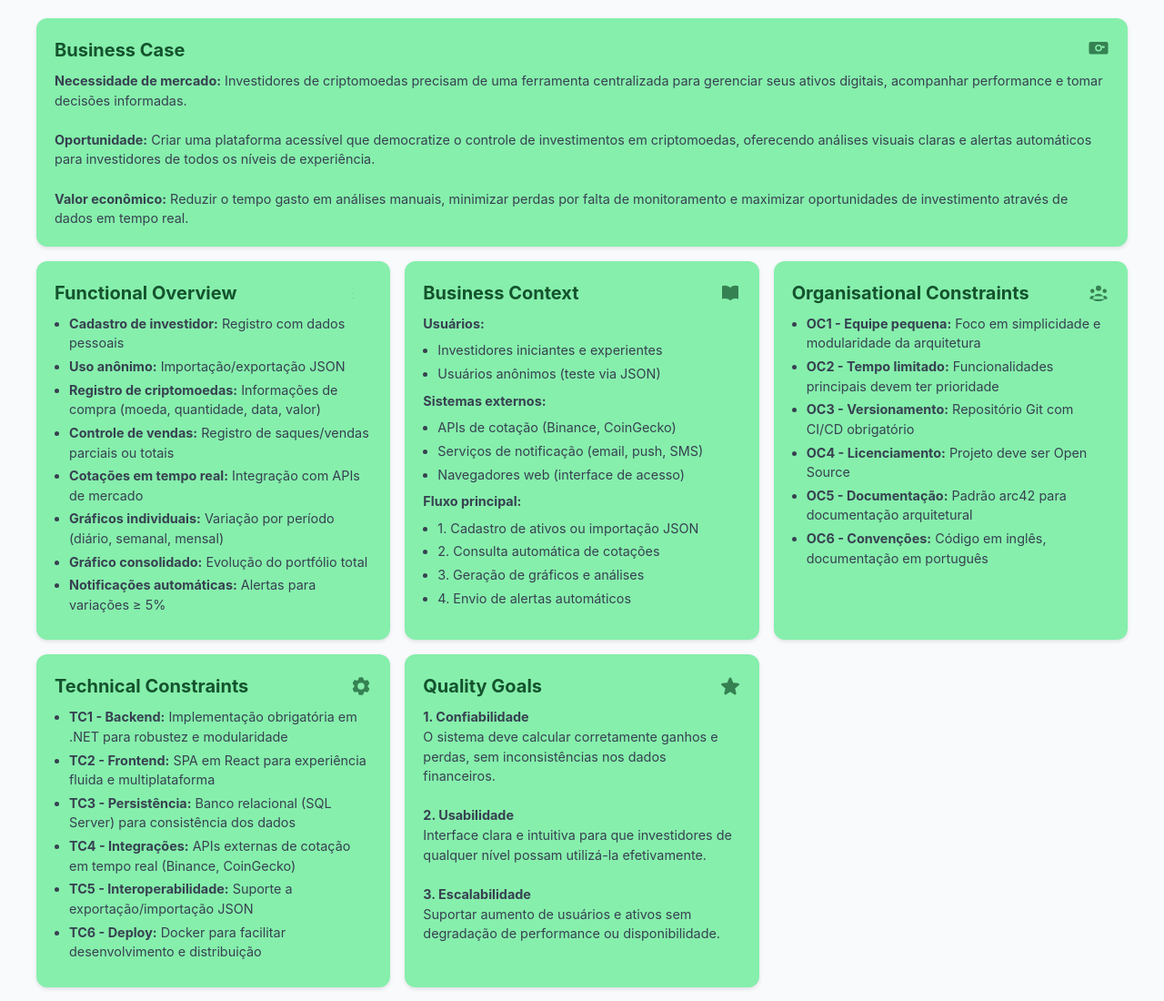
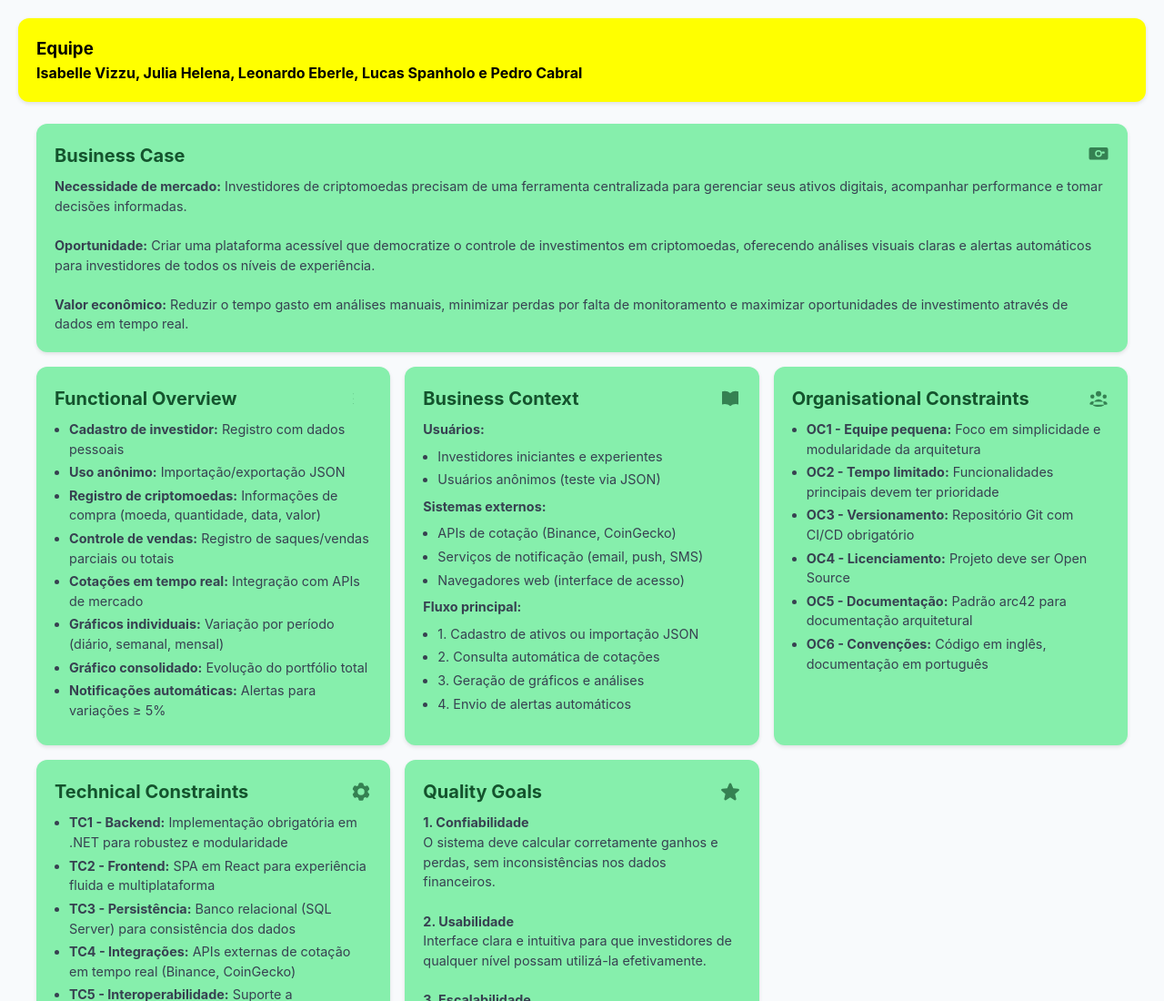
Before and after one commit to lucasspanholo/canvasbussinessmodel-investacore, a website: page index.html in a window 1280 px wide. Shown: the top 1100 px of the page at 91% size. Drawn offline with Linux system fonts and the light colour scheme.

Commit message:
add names

```diff
--- a/index.html
+++ b/index.html
@@ -3,7 +3,7 @@
 <head>
     <meta charset="UTF-8">
     <meta name="viewport" content="width=device-width, initial-scale=1.0">
-    <title>InvestaCore - Architecture Inception Canvas</title>
+    <title>Whale - Architecture Inception Canvas</title>
     <style>
         * {
             margin: 0;
@@ -74,6 +74,11 @@
             color: #14532d;
         }
 
+        .yellow-section {
+            background: yellow;
+            color: black;
+        }
+
         .blue-section {
             background: #93c5fd;
             color: #1e3a8a;
@@ -113,6 +118,16 @@
         }
     </style>
 </head>
+
+<div class="canvas-section yellow-section full-width">
+    <h3>
+        Equipe
+    </h3>
+    <h4>
+        Isabelle Vizzu, Julia Helena, Leonardo Eberle, Lucas Spanholo e Pedro Cabral
+    </h4>
+</div>
+<br>
 <body>
     <div class="canvas-container">
         <!-- Business Case -->
```
